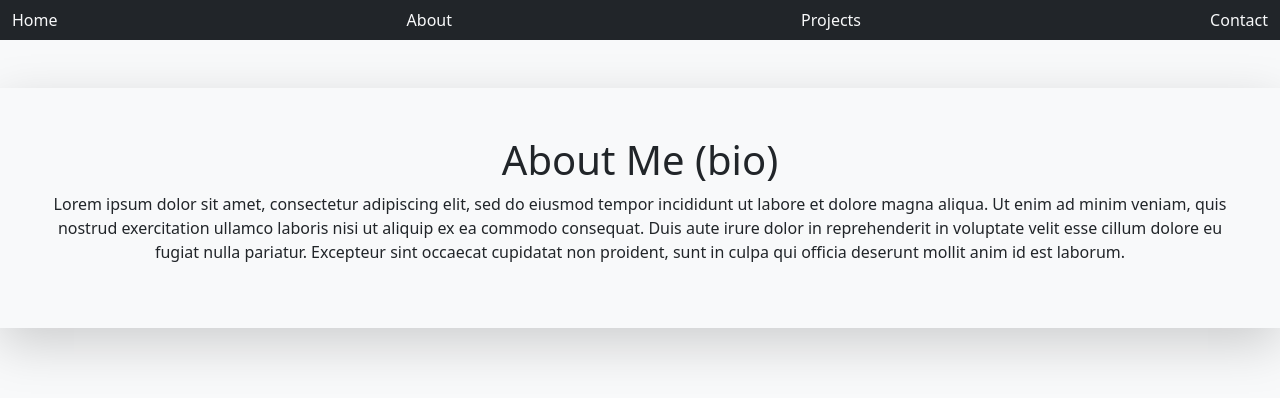
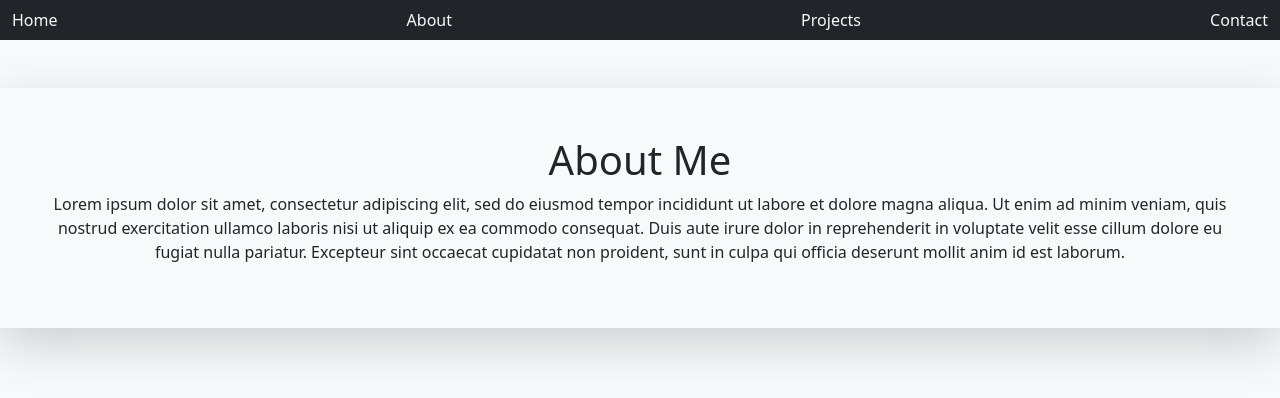
Before and after one commit to JakeBrowning90/personal-portfolio-2, a React (Vite) app: page /about in a window 1280 px wide. Shown: the top 398 px of the page. Built offline with nearby package versions, Linux system fonts and the light colour scheme.

Commit message:
Change title of about page

```diff
--- a/src/components/AboutView.jsx
+++ b/src/components/AboutView.jsx
@@ -12,7 +12,7 @@ function AboutView(
   return (
     <div>
       <div className="px-5 py-5 my-5 text-center shadow-lg">
-        <h1>About Me (bio)</h1>
+        <h1>About Me</h1>
         <p>
           Lorem ipsum dolor sit amet, consectetur adipiscing elit, sed do
           eiusmod tempor incididunt ut labore et dolore magna aliqua. Ut enim ad
```
